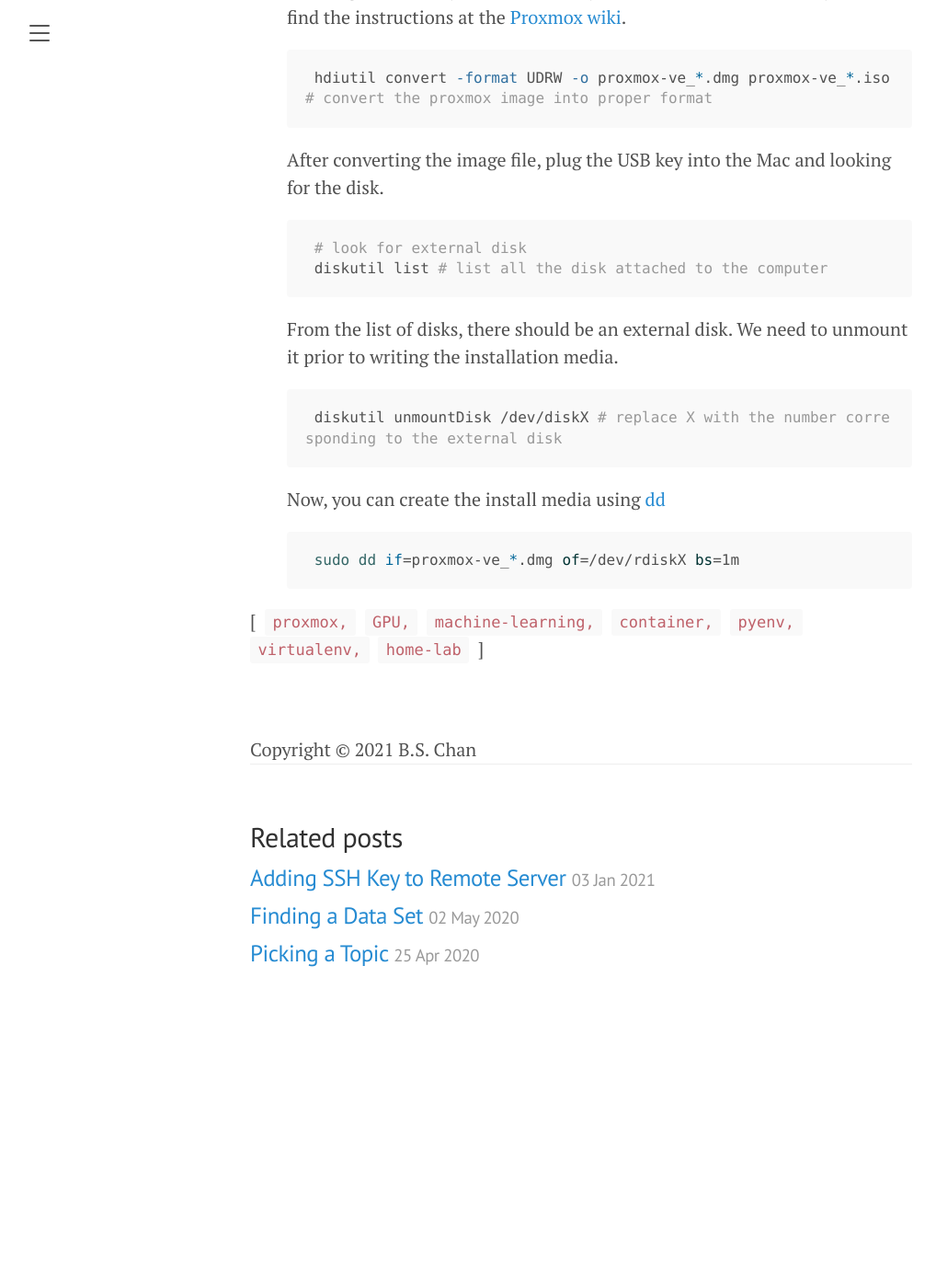
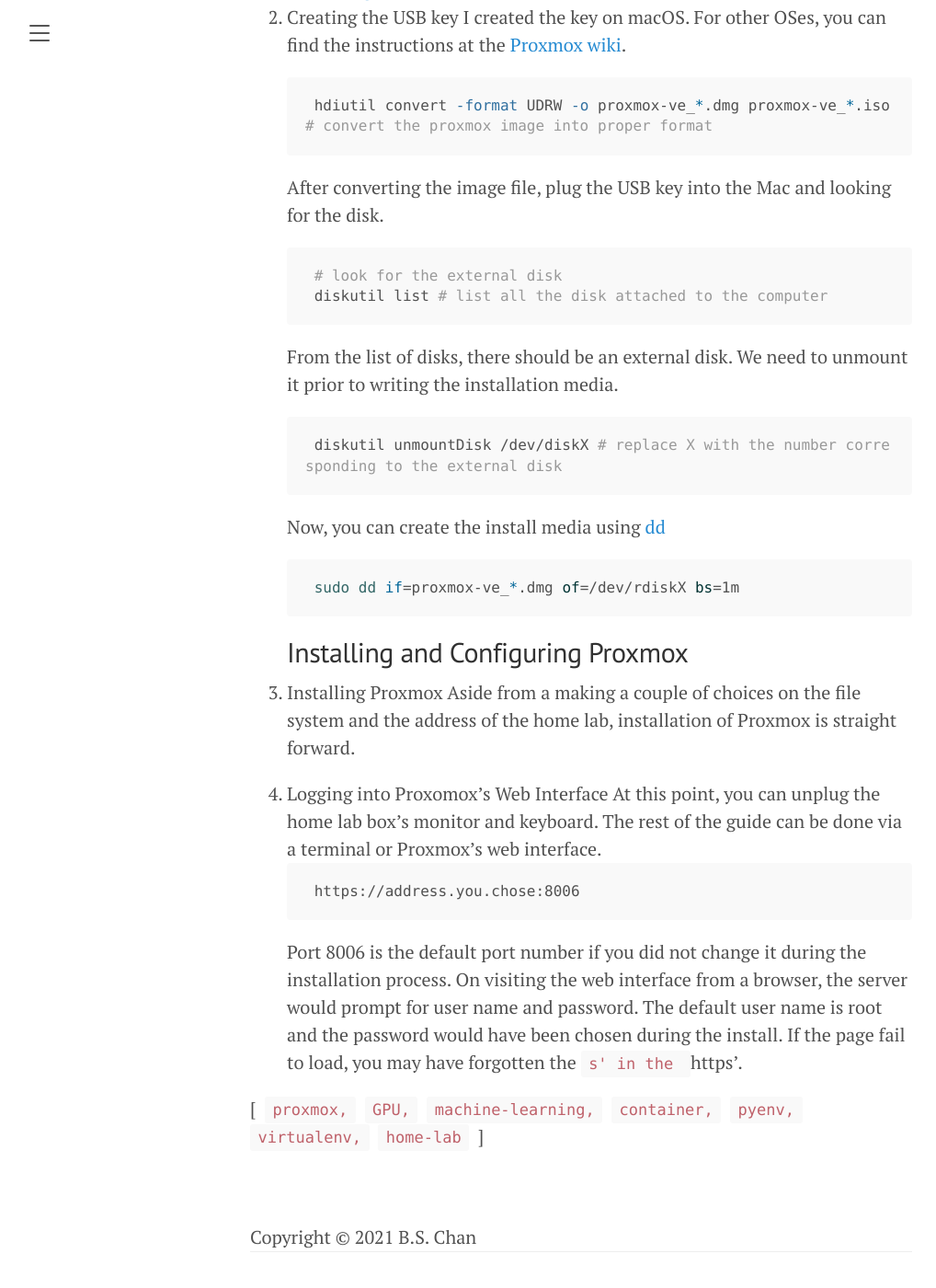
Before and after one commit to Saltwater-City/bslc.github.io, a Jekyll site: the page built from _posts/2021-01-04-proxmox-server.md, in a window 1280 px wide and 1400 px high, scrolled down 696 px. Shown: the whole window at 92% size, without its empty margins (8-1026 px from the left). Built offline with Jekyll 4.4.1, drawn with Linux system fonts in a browser that asks for light colours; before the commit the page ends 1809 px from its top, so only the background shows below that; some of the changed text lies outside the part shown.

Commit message:
added installing and configuring proxomox section

````diff
--- a/_posts/2021-01-04-proxmox-server.md
+++ b/_posts/2021-01-04-proxmox-server.md
@@ -8,7 +8,7 @@
 
 ## Installing Proxmox
 
-To install Proxomox, you will need to create a USB key with the installation software.
+To install Proxomox, you will need to create a USB key with the installation software. I download Proxomox 6.3 and use a Mac to create the installation media.
 
 1. Download Proxmox
     You can download the latest version of Proxmox directly [at this page](https://www.proxmox.com/en/downloads/category/iso-images-pve).
@@ -20,7 +20,7 @@
     ```
     After converting the image file, plug the USB key into the Mac and looking for the disk.
     ``` bash
-    # look for external disk
+    # look for the external disk
     diskutil list # list all the disk attached to the computer
     ```
     From the list of disks, there should be an external disk. We need to unmount it prior to writing the installation media.
@@ -31,3 +31,13 @@
     ``` bash
     sudo dd if=proxmox-ve_*.dmg of=/dev/rdiskX bs=1m
     ```
+## Installing and Configuring Proxmox
+1. Installing Proxmox
+    Aside from a making a couple of choices on the file system and the address of the home lab, installation of Proxmox is straight forward.
+
+2. Logging into Proxomox's Web Interface
+    At this point, you can unplug the home lab box's monitor and keyboard. The rest of the guide can be done via a terminal or Proxmox's web interface.
+    ```
+    https://address.you.chose:8006
+    ```
+    Port 8006 is the default port number if you did not change it during the installation process. On visiting the web interface from a browser, the server would prompt for user name and password. The default user name is root and the password would have been chosen during the install. If the page fail to load, you may have forgotten the `s' in the `https'.
````
